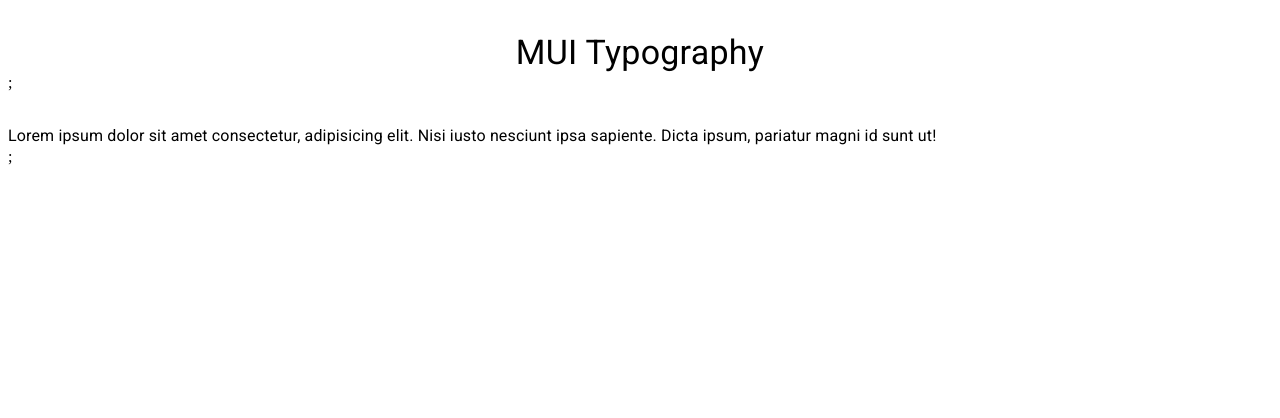
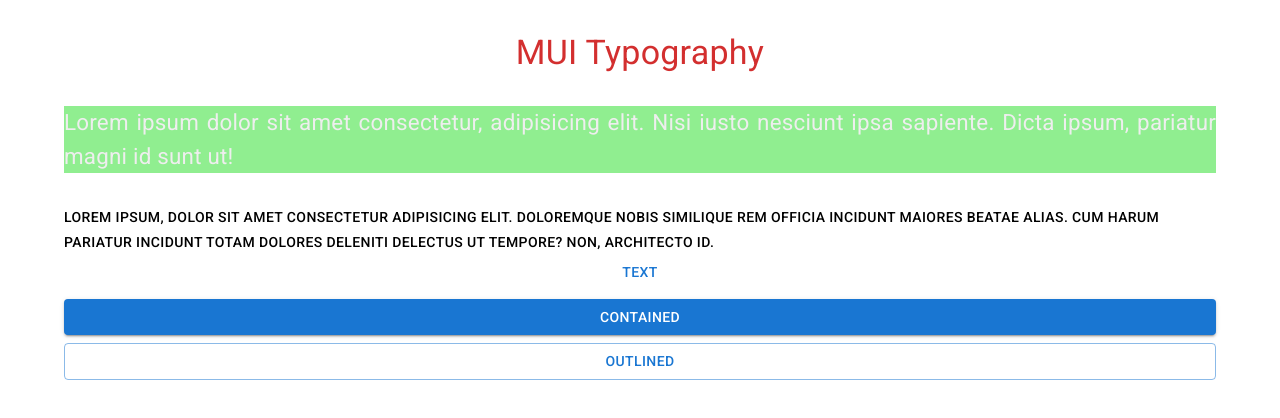
Before and after one commit to seferacikgoz/I-M-Learning-Material---UI, a React (Create React App) app: page / in a window 1280 px wide. Shown: the top 418 px of the page. Built offline with nearby package versions, Linux system fonts and the light colour scheme.

Commit message:
Container Box Button

```diff
--- a/src/components/TypoButtons.jsx
+++ b/src/components/TypoButtons.jsx
@@ -1,15 +1,42 @@
 import Typography  from "@mui/material/Typography";
+import Container  from "@mui/material/Container";
+import Button from "@mui/material/Button";
+import Box from "@mui/material/Box";
 
 const TypoButtons = () => {
-  return <div>
-  <Typography variant="h4" component="h6" align="center" mt={4}>
-    MUI Typography
-  </Typography>;
+  return (
+    <>
+    <Container>
+    <Typography
+    variant="h4"
+    component="h6"
+    align="center"
+    mt={4}
+    color="error">
+      MUI Typography
+    </Typography>
 
-  <Typography variant="body1"  align="justify" mt={4}>
-    Lorem ipsum dolor sit amet consectetur, adipisicing elit. Nisi iusto nesciunt ipsa sapiente. Dicta ipsum, pariatur magni id sunt ut!
-  </Typography>;
-  </div>;
+    <Typography variant="body1"  align="justify" mt={4} sx={{background:"lightgreen",
+      color:"#eee",
+      fontSize:"1.4rem"}}>
+      Lorem ipsum dolor sit amet consectetur, adipisicing elit. Nisi iusto nesciunt ipsa sapiente. Dicta ipsum, pariatur magni id sunt ut!
+    </Typography>
+
+    <Typography variant="button" sx ={{display: "inline-block", marginTop:"2rem"}}>
+      Lorem ipsum, dolor sit amet consectetur adipisicing elit. Doloremque nobis similique rem officia incidunt maiores beatae alias. Cum harum pariatur incidunt totam dolores deleniti delectus ut tempore? Non, architecto id.
+    </Typography>
+    </Container>
+
+    <Container>
+    <Box sx={{display:"flex", flexDirection:"column", gap:"0.5rem"}}>
+    <Button variant="text">Text</Button>
+    <Button variant="contained">Contained</Button>
+    <Button variant="outlined">Outlined</Button>
+    </Box>
+    </Container>
+    </>
+
+  )
 };
 
 export default TypoButtons;
```
